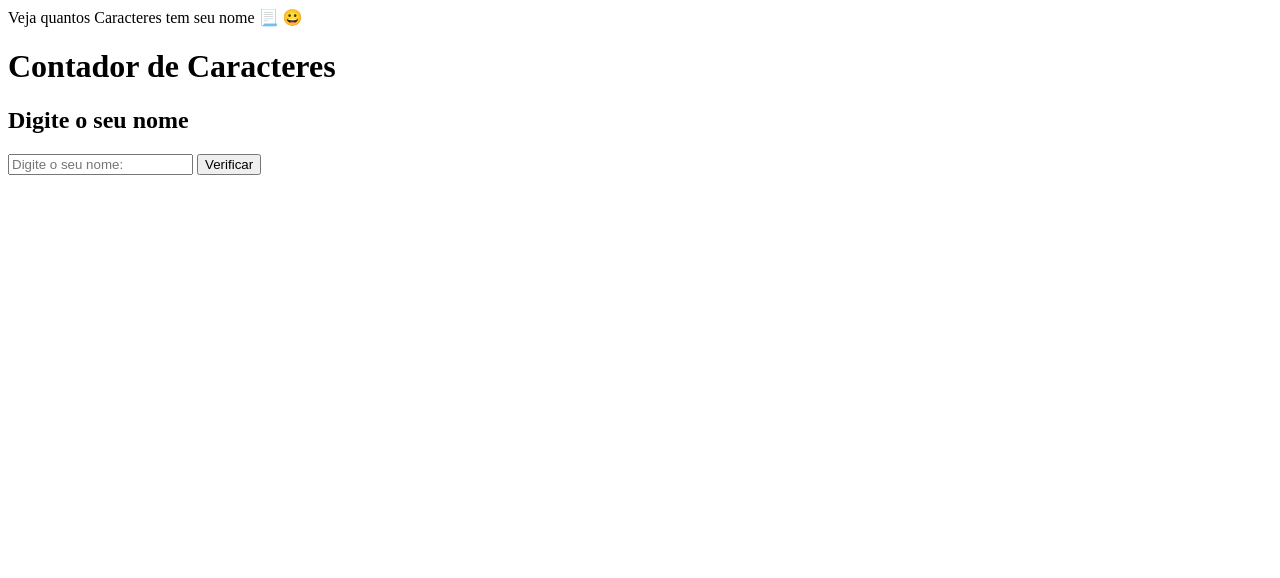
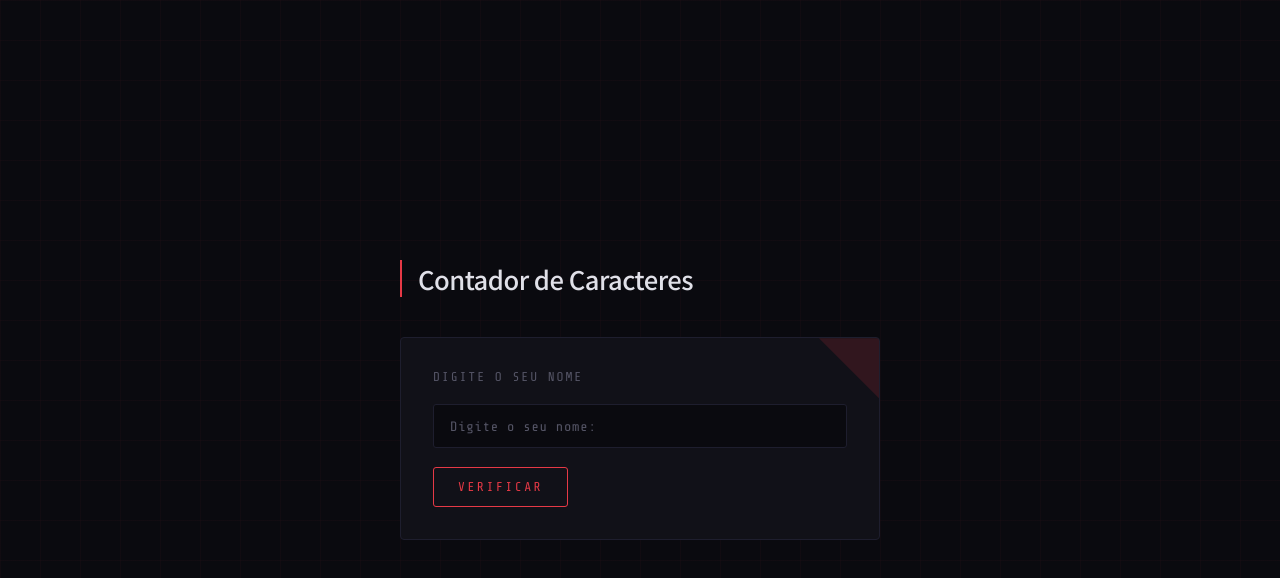
Before and after one commit to manoel-gosalan/Contador-Caracteres, a plain HTML site: page index.html in a window 1280 px wide. Drawn offline with nearby package versions, Linux system fonts and the light colour scheme.

Commit message:
feat: Estilo final da aplicação.

```diff
--- a/index.html
+++ b/index.html
@@ -4,11 +4,11 @@
     <meta charset="UTF-8">
     <meta name="viewport" content="width=device-width, initial-scale=1">
     <title>Contador de Caracteres</title>
+    <link rel="stylesheet" href="style.css">
 </head>
 <body>
 <main>
     <header>
-        <span>Veja quantos Caracteres tem seu nome 📃 😀</span>
         <h1>Contador de Caracteres</h1>
     </header>
     <section>
--- a/style.css
+++ b/style.css
@@ -0,0 +1,203 @@
+@import url('https://fonts.googleapis.com/css2?family=Noto+Sans+JP:wght@300;400;500&family=Share+Tech+Mono&display=swap');
+
+/* ─────────────────────────────────────────
+   Variáveis
+───────────────────────────────────────── */
+:root {
+    --bg:         #0a0a0f;
+    --surface:    #111118;
+    --border:     #1e1e2e;
+    --accent:     #e63946;
+    --accent-dim: rgba(230, 57, 70, 0.15);
+    --text:       #e0e0e8;
+    --text-dim:   #555566;
+    --mono:       'Share Tech Mono', monospace;
+    --sans:       'Noto Sans JP', sans-serif;
+}
+
+/* ─────────────────────────────────────────
+   Reset & Base
+───────────────────────────────────────── */
+*, *::before, *::after {
+    box-sizing: border-box;
+    margin: 0;
+    padding: 0;
+}
+
+body {
+    background-color: var(--bg);
+    color: var(--text);
+    font-family: var(--sans);
+    font-weight: 300;
+    min-height: 100vh;
+    display: flex;
+    align-items: center;
+    justify-content: center;
+    padding: 2rem;
+
+    /* grade sutil no fundo */
+    background-image:
+            linear-gradient(rgba(230,57,70,0.03) 1px, transparent 1px),
+            linear-gradient(90deg, rgba(230,57,70,0.03) 1px, transparent 1px);
+    background-size: 40px 40px;
+}
+
+/* ─────────────────────────────────────────
+   Layout Principal
+───────────────────────────────────────── */
+main {
+    width: 100%;
+    max-width: 480px;
+    animation: fadeUp 0.6s ease both;
+}
+
+/* ─────────────────────────────────────────
+   Header
+───────────────────────────────────────── */
+header {
+    margin-bottom: 2.5rem;
+    border-left: 2px solid var(--accent);
+    padding-left: 1rem;
+}
+
+header span {
+    font-family: var(--mono);
+    font-size: 0.7rem;
+    color: var(--text-dim);
+    letter-spacing: 0.2em;
+    text-transform: uppercase;
+    display: block;
+    margin-bottom: 0.5rem;
+}
+
+header h1 {
+    font-size: 1.6rem;
+    font-weight: 500;
+    letter-spacing: -0.02em;
+    color: var(--text);
+}
+
+/* ─────────────────────────────────────────
+   Section / Card
+───────────────────────────────────────── */
+section {
+    background: var(--surface);
+    border: 1px solid var(--border);
+    border-radius: 4px;
+    padding: 2rem;
+    display: flex;
+    flex-direction: column;
+    gap: 1.2rem;
+    position: relative;
+    overflow: hidden;
+}
+
+/* detalhe decorativo no canto */
+section::before {
+    content: '';
+    position: absolute;
+    top: 0; right: 0;
+    width: 60px; height: 60px;
+    background: var(--accent-dim);
+    clip-path: polygon(100% 0, 0 0, 100% 100%);
+}
+
+section h2 {
+    font-size: 0.8rem;
+    font-weight: 400;
+    color: var(--text-dim);
+    letter-spacing: 0.15em;
+    text-transform: uppercase;
+    font-family: var(--mono);
+}
+
+/* ─────────────────────────────────────────
+   Input
+───────────────────────────────────────── */
+label {
+    display: block;
+}
+
+input[type="text"] {
+    width: 100%;
+    background: var(--bg);
+    border: 1px solid var(--border);
+    border-radius: 3px;
+    color: var(--text);
+    font-family: var(--mono);
+    font-size: 1rem;
+    padding: 0.75rem 1rem;
+    outline: none;
+    transition: border-color 0.2s, box-shadow 0.2s;
+    letter-spacing: 0.05em;
+}
+
+input[type="text"]::placeholder {
+    color: var(--text-dim);
+    font-size: 0.85rem;
+}
+
+input[type="text"]:focus {
+    border-color: var(--accent);
+    box-shadow: 0 0 0 3px var(--accent-dim);
+}
+
+/* ─────────────────────────────────────────
+   Botão
+───────────────────────────────────────── */
+button {
+    background: transparent;
+    border: 1px solid var(--accent);
+    border-radius: 3px;
+    color: var(--accent);
+    font-family: var(--mono);
+    font-size: 0.8rem;
+    letter-spacing: 0.2em;
+    text-transform: uppercase;
+    padding: 0.75rem 1.5rem;
+    cursor: pointer;
+    transition: background 0.2s, color 0.2s;
+    align-self: flex-start;
+}
+
+button:hover {
+    background: var(--accent);
+    color: #fff;
+}
+
+button:active {
+    opacity: 0.8;
+    transform: scale(0.98);
+}
+
+/* ─────────────────────────────────────────
+   Resultado
+───────────────────────────────────────── */
+#resultado {
+    font-family: var(--mono);
+    font-size: 0.9rem;
+    line-height: 2;
+    color: var(--text-dim);
+    border-top: 1px solid var(--border);
+    padding-top: 1rem;
+    letter-spacing: 0.05em;
+    min-height: 1rem;
+    animation: fadeIn 0.3s ease;
+}
+
+#resultado:empty {
+    display: none;
+}
+
+/* ─────────────────────────────────────────
+   Animações
+───────────────────────────────────────── */
+@keyframes fadeUp {
+    from { opacity: 0; transform: translateY(16px); }
+    to   { opacity: 1; transform: translateY(0); }
+}
+
+@keyframes fadeIn {
+    from { opacity: 0; }
+    to   { opacity: 1; }
+}
```
